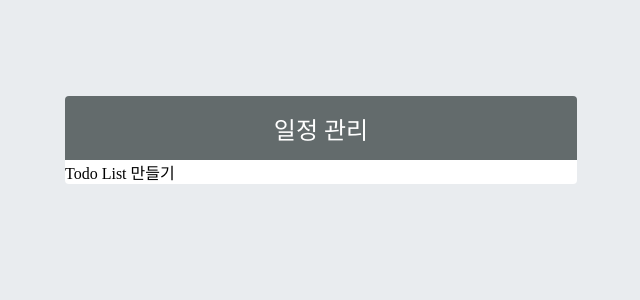
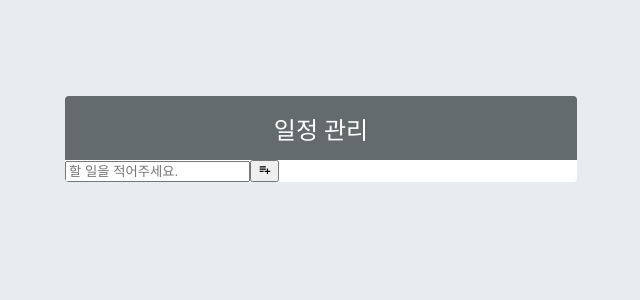
Before and after one commit to bellori729/ToDoList, a React (Create React App) app: page / in a window 1280 px wide. Shown: the top 300 px of the page, without its empty margins (319-959 px from the left). Built offline with nearby package versions, Linux system fonts and the light colour scheme.

Commit message:
[기능] TodoInsert 컴포넌트 호출

```diff
--- a/src/App.js
+++ b/src/App.js
@@ -1,7 +1,12 @@
+import TodoInsert from './components/TodoInsert';
 import TodoTemplate from './components/TodoTemplate';
 
 const App = () => {
-  return <TodoTemplate>Todo List 만들기</TodoTemplate>;
+  return (
+    <TodoTemplate>
+      <TodoInsert />
+    </TodoTemplate>
+  );
 };
 
 export default App;
```
